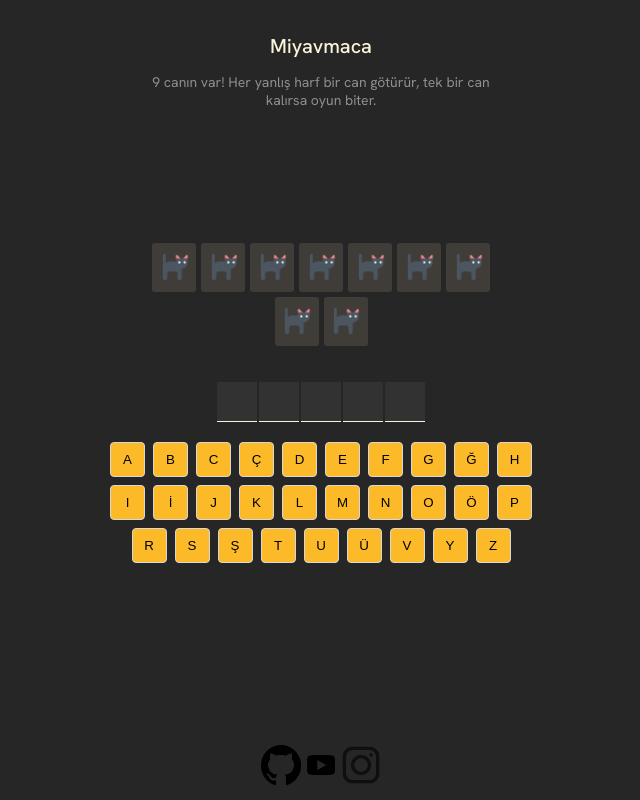
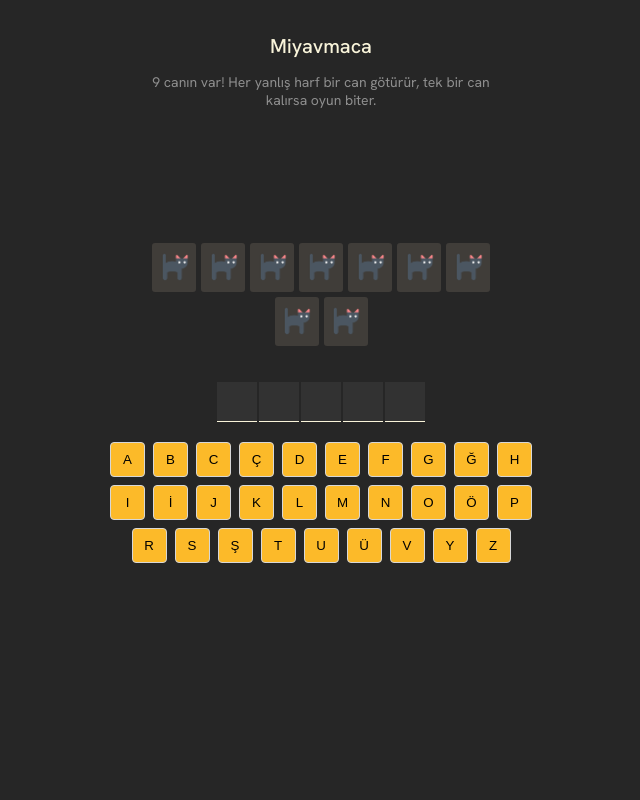
Before and after one commit to Cruithnes/react-hangman-game, a React (Vite) app: page / in a window 1280 px wide. Shown: the whole page, without its empty margins (319-959 px from the left). Built offline with nearby package versions, Linux system fonts and the light colour scheme.

Commit message:
removed footer and adjusted letter

```diff
--- a/src/App.css
+++ b/src/App.css
@@ -98,6 +98,8 @@ span.chip.lost::before {
 section.letters {
   display: flex;
   justify-content: center;
+  flex-wrap: wrap;
+  max-width: 450px;
   gap: 2px;
   margin-bottom: 20px;
 }
@@ -155,22 +157,3 @@ button.new-game {
   margin-inline: auto;
   cursor: pointer;
 }
-
-footer {
-  position: absolute;
-  bottom: 0;
-  width: 100%;
-  color: #fff;
-  text-align: center;
-  padding: 10px 0;
-}
-
-.footer-container {
-  margin: 0 auto;
-}
-
-.social-links a {
-  margin: 0 10px;
-  text-decoration: none;
-  font-weight: bold;
-}
--- a/src/App.jsx
+++ b/src/App.jsx
@@ -136,15 +136,6 @@ function App() {
 
         {isGameOver && <button className="new-game" onClick={newGame}>Yeni Oyun</button>}
 
-        <footer>
-          <div className="footer-container">
-            <div className="socials">
-              <a href="https://github.com/Cruithnes" target="_blank"><img src={githubIcon} alt="github-icon" style={{ width: "40px" }} /></a>
-              <a href="https://www.youtube.com/@cruithne920" target="_blank"><img src={youtubeIcon} alt="youtube-icon" style={{ width: "40px" }} /></a>
-              <a href="" target="_blank" ><img src={instagramIcon} alt="instagram-icon" style={{ width: "40px" }} /></a>
-            </div>
-          </div>
-        </footer>
       </main>
     </>
   );
```
